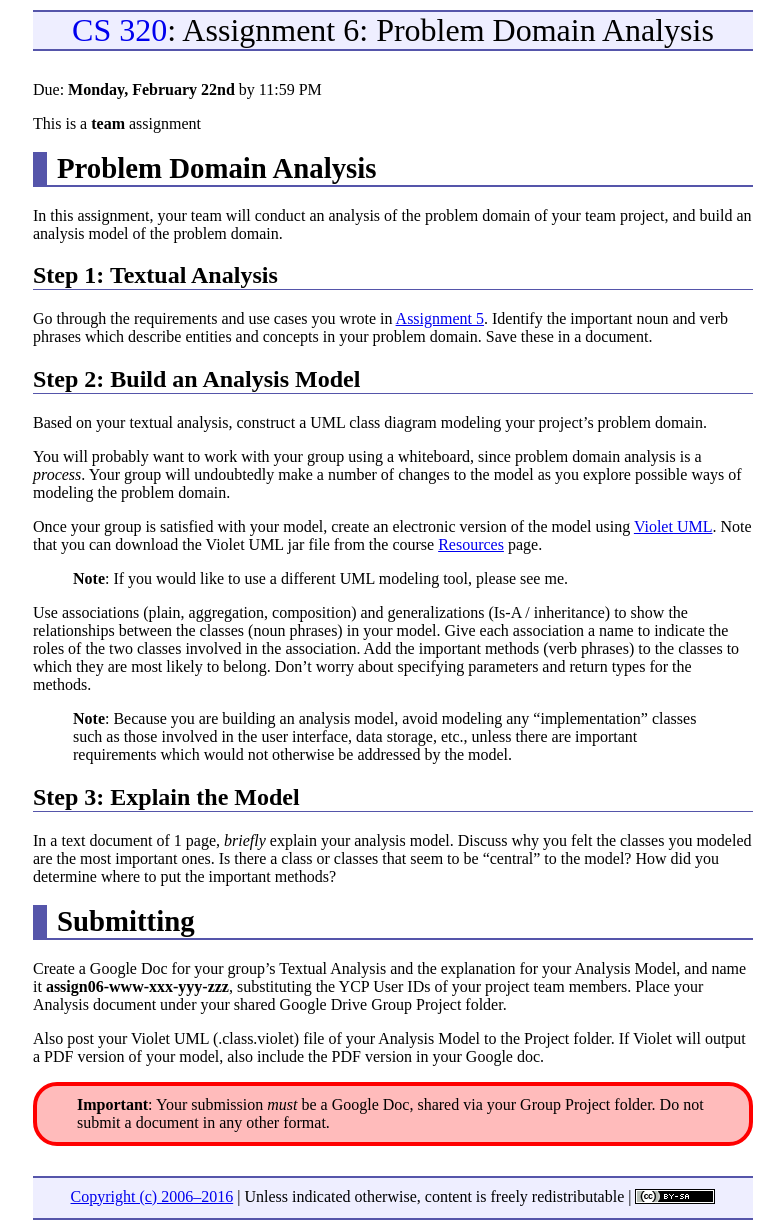
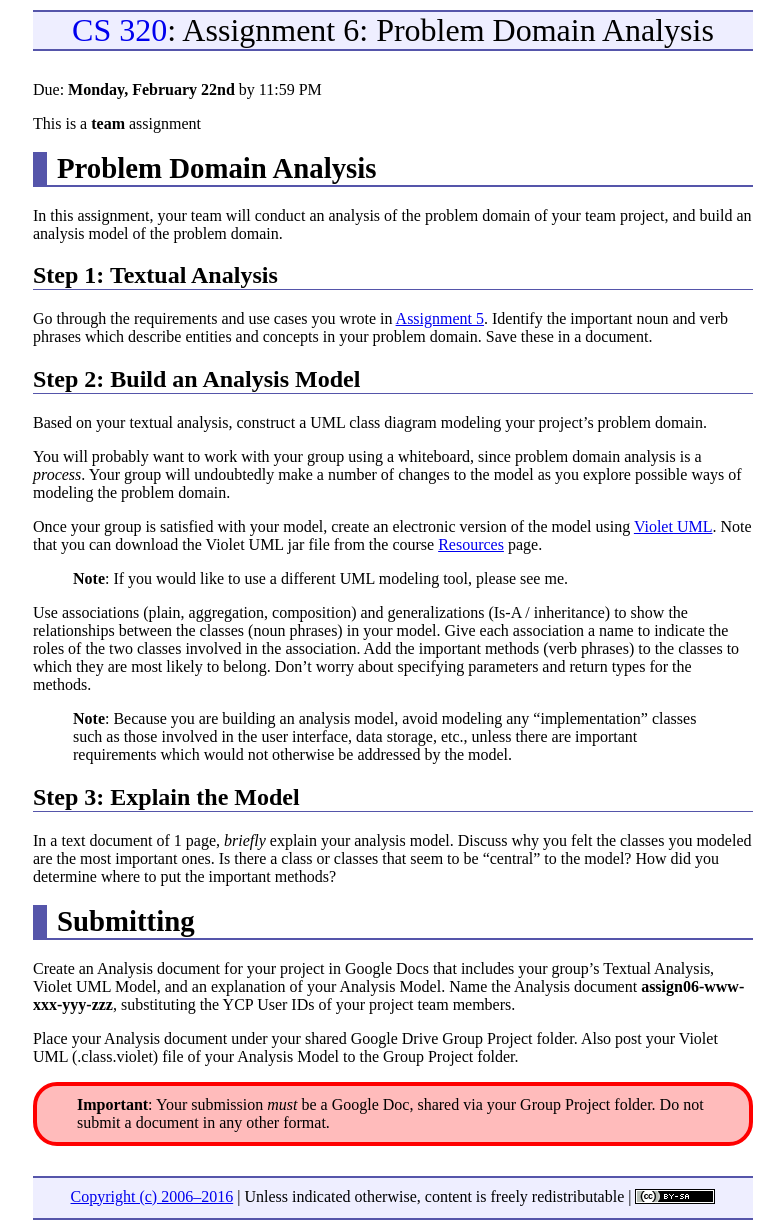
Before and after one commit to ycpcs/cs320-spring2016, a Jekyll site: the page built from assign/assign06.md, in a window 1280 px wide. Shown: the whole page, without its empty margins (247-1031 px from the left). Built offline with Jekyll 4.4.1, drawn with Linux system fonts in a browser that asks for light colours; Markdown is read by kramdown in place of the engine named in the settings.

Commit message:
updated assign06 doc requirements

```diff
--- a/assign/assign06.md
+++ b/assign/assign06.md
@@ -40,9 +40,9 @@ In a text document of 1 page, *briefly* explain your analysis model. Discuss why
 Submitting
 ==========
 
-Create a Google Doc for your group's Textual Analysis and the explanation for your Analysis Model, and name it **assign06-www-xxx-yyy-zzz**, substituting the YCP User IDs of your project team members.  Place your Analysis document under your shared Google Drive Group Project folder.
+Create an Analysis document for your project in Google Docs that includes your group's Textual Analysis, Violet UML Model, and an explanation of your Analysis Model.  Name the Analysis document **assign06-www-xxx-yyy-zzz**, substituting the YCP User IDs of your project team members.
 
-Also post your Violet UML (.class.violet) file of your Analysis Model to the Project folder.  If Violet will output a PDF version of your model, also include the PDF version in your Google doc.
+Place your Analysis document under your shared Google Drive Group Project folder.  Also post your Violet UML (.class.violet) file of your Analysis Model to the Group Project folder.
 
 <div class="callout">
 <b>Important</b>: Your submission <i>must</i> be a Google Doc, shared via your Group Project folder.
```
